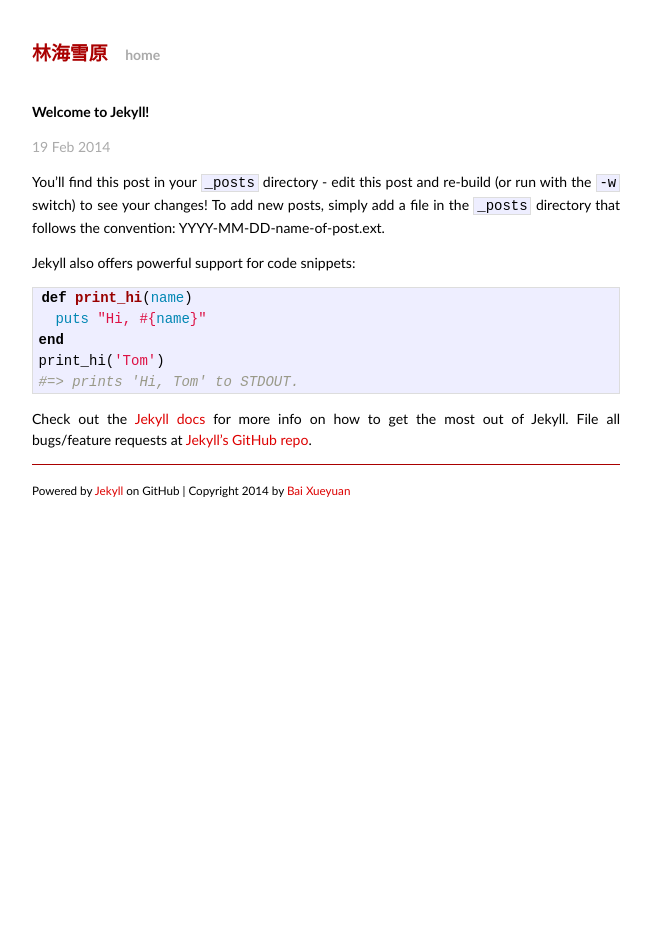
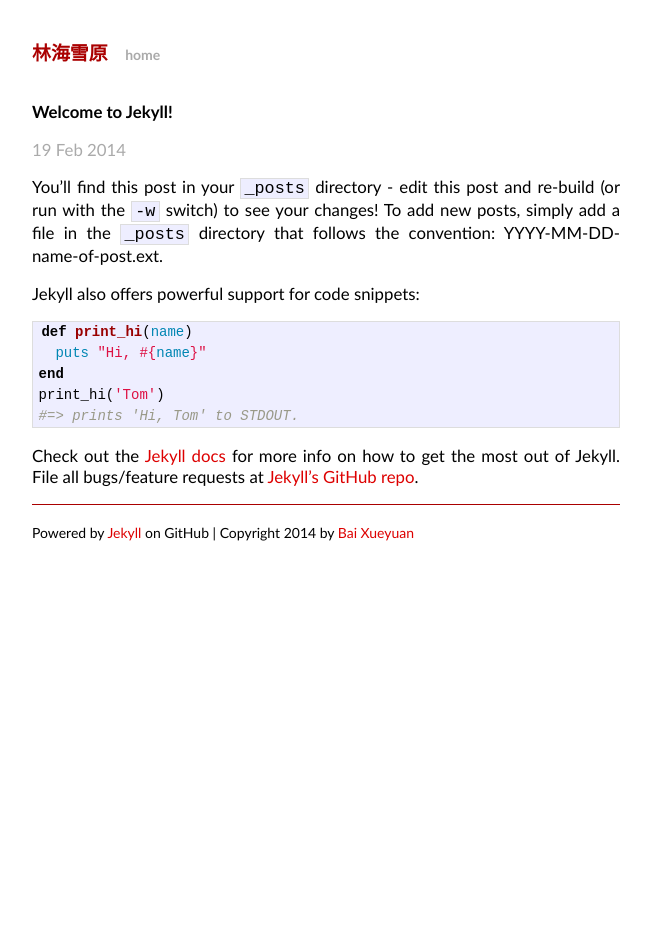
Before and after one commit to baixueyuan/jekyll, a Jekyll site: the page built from _posts/2014-02-19-welcome-to-jekyll.markdown, in a window 1280 px wide. Shown: the whole page, without its empty margins (314-965 px from the left). Built offline with Jekyll 4.4.1, drawn with Linux system fonts in a browser that asks for light colours; some web fonts are replaced; Markdown is read by kramdown in place of the engine named in the settings.

Commit message:
Update main.css

```diff
--- a/css/main.css
+++ b/css/main.css
@@ -20,12 +20,18 @@ body {
 }
 
 h2, h3, h4, h5, h6 {
-  font-size: 100%; }
+  font-size: 120%;
+}
 
 h1 {
   font-size: 135%;
-  margin-bottom: 1em; }
-p { margin: 1em 0; }
+  margin-bottom: 1em;
+}
+
+p {
+  margin: 1em 0;
+  font-size: 120%;
+}
 
 a         { color: #dd0000; text-decoration: none; }
 a:hover, strong a:hover   { color: #000; text-decoration: underline;}
```
